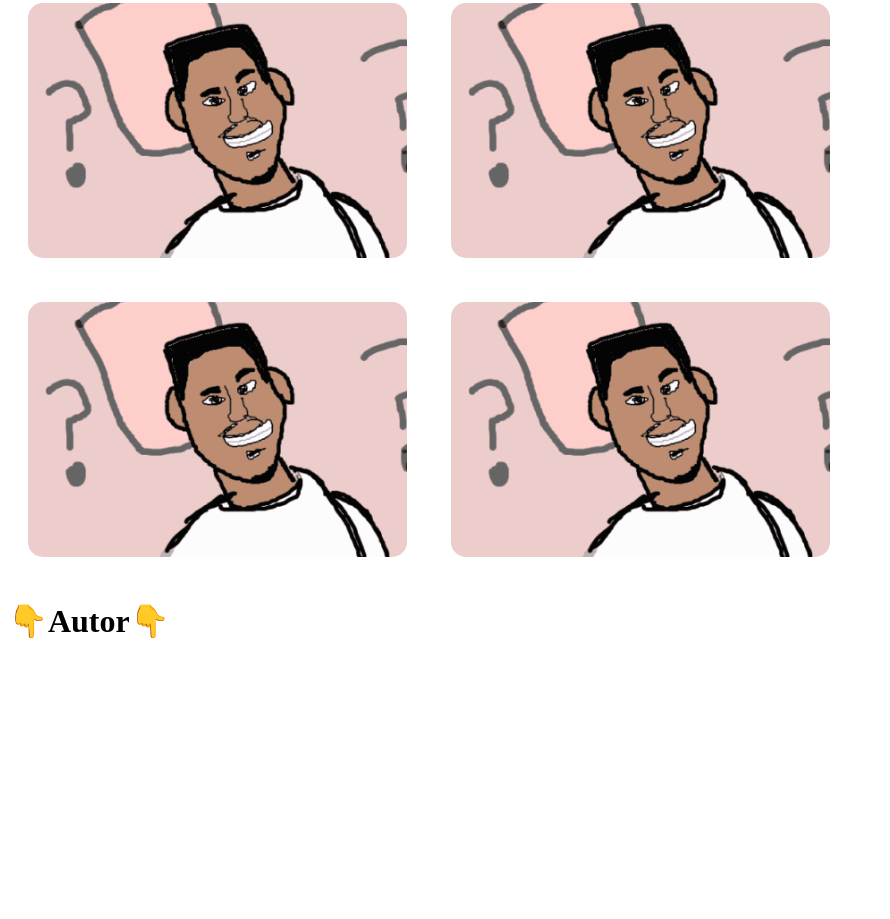
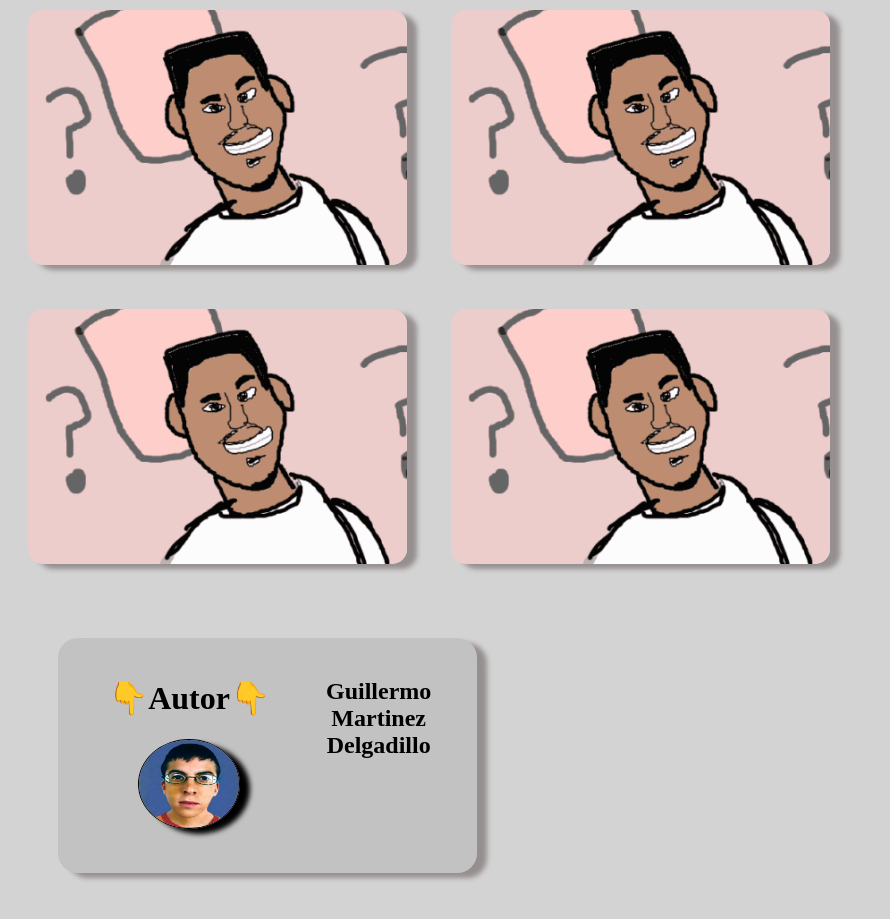
Before and after one commit to CrazyBread7634/Gallery-practice, a plain HTML site: page index.html in a window 1280 px wide. Shown: the part 853-1772 px from the top of the page, without its empty margins (0-890 px from the left). Before the commit the page ends 1515 px from the top, so only its background shows below. Drawn offline with Linux system fonts and the light colour scheme.

Commit message:
pagina terminada

```diff
--- a/Estilos.css
+++ b/Estilos.css
@@ -1,3 +1,6 @@
+body{
+    background-color: lightgray;
+}
 .navbar{
     border: 2px solid gainsboro;
     border-radius: 10px;
@@ -18,7 +21,7 @@
     display: flex;
     justify-content: space-around;
     margin: 10px;
-    width: 20px;
+    width: 40px;
     box-shadow: 2px 3px gray;
 }
 .cajaIconos{
@@ -28,19 +31,27 @@
 .texto{
     font-family: 'Franklin Gothic Medium', 'Arial Narrow', Arial, sans-serif;
     width: 90%;
+    margin: 30px;
+    text-align: center;
 }
 .cajaTextoImagen{
     display: flex;
     flex-direction: row;
+
 }
 .Imag1{
     width: 35%;
     margin: 15px;
     border-radius: 15px;
+    box-shadow: 10px 5px 5px rgb(150, 143, 143);
 }
 .cajaTexto{
     margin: 15px;
     width: 65%;
+    background-color:  rgba(158, 161, 158, 0.349);
+    box-shadow: 10px 5px 5px rgb(150, 143, 143);
+    padding: 15px;
+    border-radius: 20px;
 }
 .titulo2{
     text-align: center;
@@ -58,4 +69,29 @@
     height: 30%;
     border-radius: 15px;
     margin: 20px;
+    box-shadow: 10px 5px 5px rgb(150, 143, 143);
 }
+.cajaAutor{
+    margin: 15px;
+    width: 30%;
+    background-color:  rgba(158, 161, 158, 0.349);
+    box-shadow: 10px 5px 5px rgb(150, 143, 143);
+    padding: 15px;
+    border-radius: 20px;
+    margin: 50px;
+    padding: 20px;
+    display: flex;
+    flex-direction: row;
+}
+.autor{
+    border-radius: 100%;
+    width: 45%;
+    height: 45%;
+    margin-left: 60px;
+    box-shadow: 10px 5px 5px rgb(0, 0, 0);
+    border: 1px solid black;
+}
+h2, h1{
+    text-align: center;
+    font-family: serif;
+}
--- a/index.html
+++ b/index.html
@@ -36,8 +36,12 @@
 <img class="ImagenesSerie" src="Captura de pantalla (265).png">
 </div>
 
-<div>
+<div class="cajaAutor">
+    <div>
     <h1>👇Autor👇</h1>
+    <img class="autor" src="mclovin.PNG">
+    </div>
+    <h2>Guillermo Martinez Delgadillo</h2>
 </div>
 
 
```
Also changed, not shown: 1 other file.
